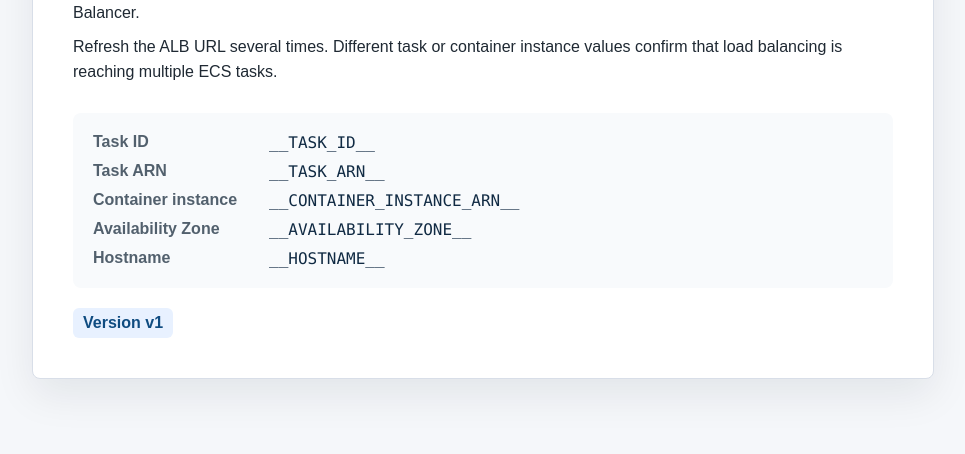
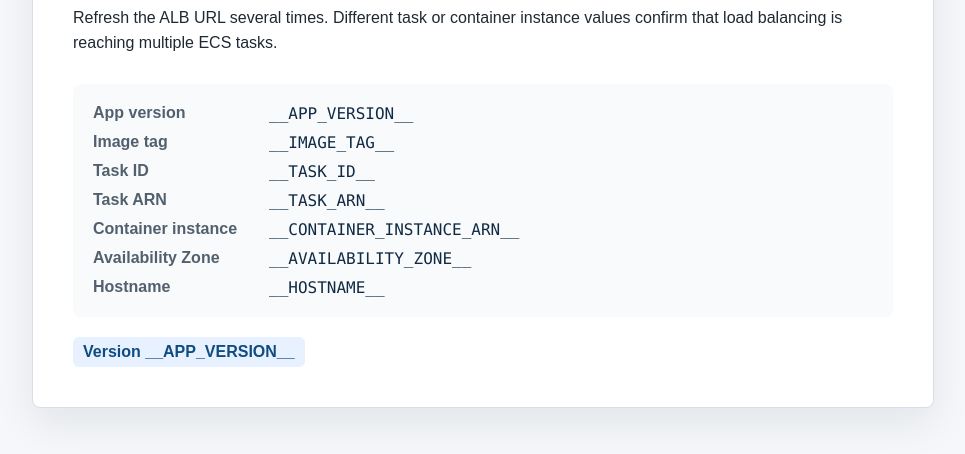
Before and after one commit to canoyro/milk-ecs-challenge, a plain HTML site: page app/index.template.html in a window 1280 px wide. Shown: the part 268-722 px from the top of the page, without its empty margins (157-1122 px from the left). Drawn offline with Linux system fonts and the light colour scheme.

Commit message:
Render app version from image metadata

```diff
--- a/app/index.template.html
+++ b/app/index.template.html
@@ -80,6 +80,10 @@
       <p>Refresh the ALB URL several times. Different task or container instance values confirm that load balancing is reaching multiple ECS tasks.</p>
 
       <dl>
+        <dt>App version</dt>
+        <dd>__APP_VERSION__</dd>
+        <dt>Image tag</dt>
+        <dd>__IMAGE_TAG__</dd>
         <dt>Task ID</dt>
         <dd>__TASK_ID__</dd>
         <dt>Task ARN</dt>
@@ -92,7 +96,7 @@
         <dd>__HOSTNAME__</dd>
       </dl>
 
-      <span class="version">Version v1</span>
+      <span class="version">Version __APP_VERSION__</span>
     </main>
   </body>
 </html>
```
Also changed, not shown: .github/workflows/deploy-app.yml, 2 other files.
